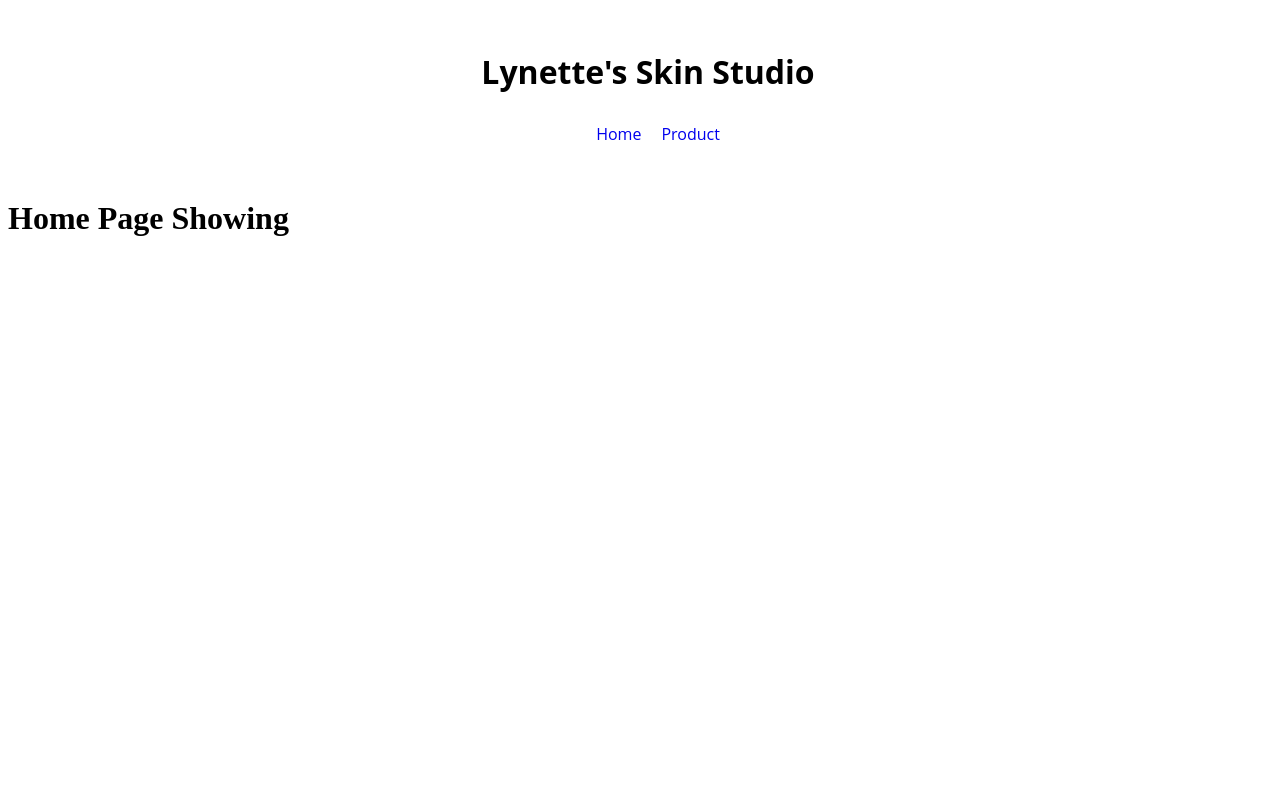
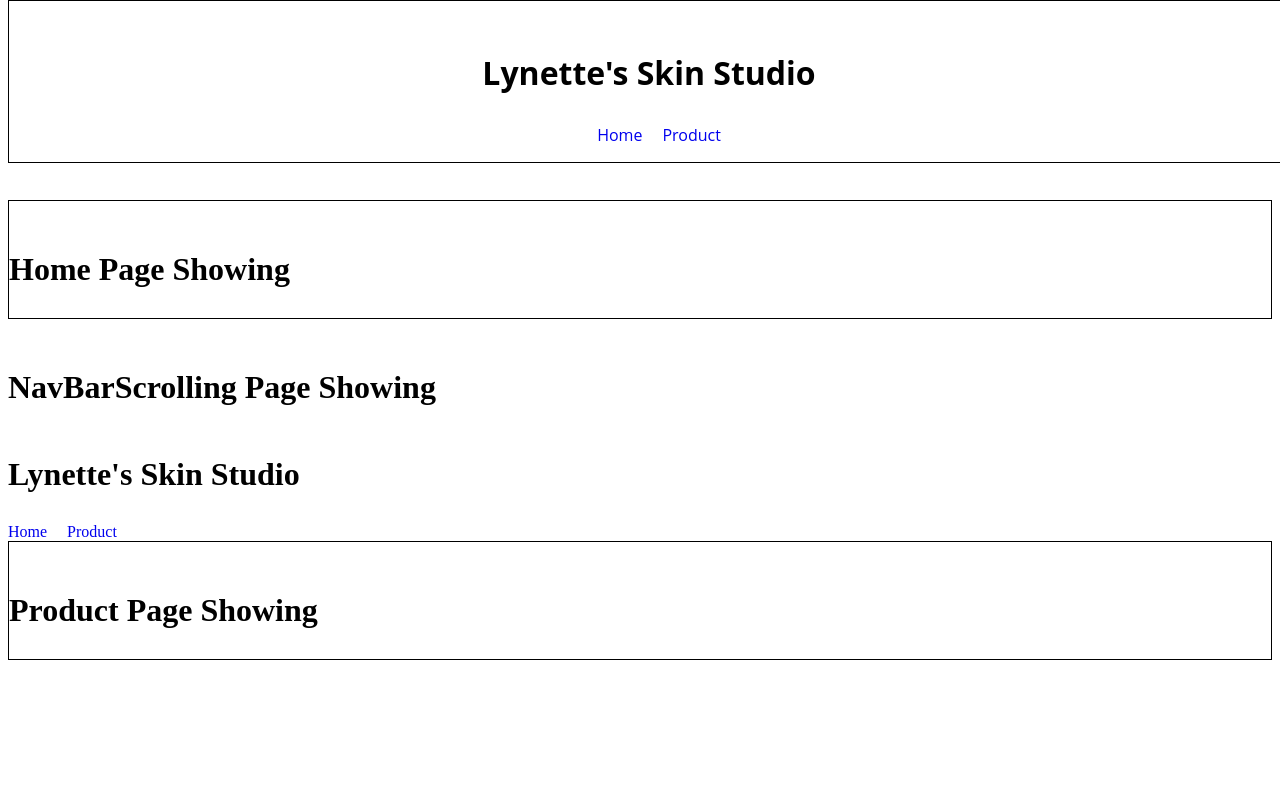
Before and after one commit to resteybar/lynette-skin-studio-website, a React (Create React App) app: page / in a window 1280 px wide. Shown: the top 800 px of the page. Built offline with nearby package versions, Linux system fonts and the light colour scheme.

Commit message:
Reorganized outputting Navigation Links by moving NavBar variables to App.tsx

```diff
--- a/src/App.tsx
+++ b/src/App.tsx
@@ -2,15 +2,44 @@ import React from 'react';
 import './App.css';
 import NavBar from './NavBar/NavBar'
 import Home  from './Home/Home'
-import Product from './Product/Product';
+import Product from './Product/Product'
+import NavBarScrolling from './NavBarScrolling/NavBarScrolling'
+
+type LinkValue = {
+  name: string;
+  path: string;
+}
 
 const App: React.FC = () => {
+  // Links in Nav Bar
+  const links = [
+      { name: 'Home', path: '' },
+      { name: 'Product', path: 'Product' }
+  ]
+
+  // Automate Rendering Links
+  const renderLinks = (links: LinkValue[]) => {
+      var renderedLinks = []
+
+      for (let i = 0; i < links.length; i++)
+          renderedLinks.push(
+              <li key={ i }>
+                  <a href={ '#' + links[i].path }>{ links[i].name }</a>
+              </li>
+          )
+
+      return renderedLinks
+  }
+
+  const htmlLinks = renderLinks(links)
+
   return (
     <div className='App'>
-      <NavBar />
+      <NavBar renderLinks={htmlLinks} />
 
       <div id='main'>
         <Home />
+        <NavBarScrolling renderLinks={htmlLinks} />
         <Product />
       </div>
     </div>
--- a/src/Home/Home.css
+++ b/src/Home/Home.css
@@ -1,3 +1,4 @@
 #Home {
     margin-top: 200px;
+    border: 1px solid black;
 }
--- a/src/NavBar/NavBar.css
+++ b/src/NavBar/NavBar.css
@@ -10,6 +10,7 @@
     /* TBD: May change later with background image */
     /* When Nav. Bar overlays main content, it hides content behind it*/
     /* background-color: white; */
+    border: 1px solid black;
 }
 
 h1 {
--- a/src/NavBar/NavBar.tsx
+++ b/src/NavBar/NavBar.tsx
@@ -1,32 +1,16 @@
 import React from 'react'
 import './NavBar.css'
 
-const NavBar: React.FC = () => {
-    // Links in Nav Bar
-    const links = [
-        { name: 'Home', path: '' },
-        { name: 'Product', path: 'Product' }
-    ]
+interface NavBarProps {
+    renderLinks: JSX.Element[]
+}
 
-    // Automate Rendering Links
-    const renderLinks = () => {
-        var renderedLinks = []
-
-        for (let i = 0; i < links.length; i++)
-            renderedLinks.push(
-                <li key={ i }>
-                    <a href={ '#' + links[i].path }>{ links[i].name }</a>
-                </li>
-            )
-
-        return renderedLinks
-    }
-
+const NavBar: React.FC<NavBarProps> = props => {
     return (
         <div id="NavBar">
             <h1>Lynette's Skin Studio</h1>
             <ul>
-                { renderLinks() }
+                { props.renderLinks }
             </ul>
         </div>
     )
--- /dev/null
+++ b/src/NavBarScrolling/NavBarScrolling.tsx
@@ -0,0 +1,19 @@
+import React from 'react'
+import './NavBarScrolling.css'
+
+interface NavBarScrollingProps {
+    renderLinks: JSX.Element[]
+}
+
+const NavBarScrolling: React.FC<NavBarScrollingProps> = props => {
+
+    return (
+        <div id="NavBarScrolling">
+            <h1>NavBarScrolling Page Showing</h1>
+            <h1>Lynette's Skin Studio</h1>
+            { props.renderLinks }
+        </div>
+    )
+}
+
+export default NavBarScrolling
--- a/src/Product/Product.css
+++ b/src/Product/Product.css
@@ -0,0 +1,3 @@
+#Product {
+    border: 1px solid black;
+}
--- a/src/Product/Product.tsx
+++ b/src/Product/Product.tsx
@@ -4,17 +4,7 @@ import './Product.css'
 const Product: React.FC = () => {
     return (
         <div id="Product">
-            <h1 id="product-title">Product Page Showing</h1>
-            <br/><br/><br/><br/><br/><br/><br/><br/><br/>
-            <br/><br/><br/><br/><br/><br/><br/><br/><br/>
-            <br/><br/><br/><br/><br/><br/><br/><br/><br/>
-            <br/><br/><br/><br/><br/><br/><br/><br/><br/>
-            <br/><br/><br/><br/><br/><br/><br/><br/><br/>
-            <br/><br/><br/><br/><br/><br/><br/><br/><br/>
-            <br/><br/><br/><br/><br/><br/><br/><br/><br/>
-            <br/><br/><br/><br/><br/><br/><br/><br/><br/>
-            <br/><br/><br/><br/><br/><br/><br/><br/><br/>
-            <h1>Hello</h1>
+            <h1>Product Page Showing</h1>
         </div>
     )
 }
```
Also changed, not shown: package 2.json (added, +41 -0 lines), src/Home/Home.tsx (+2 -14 lines), src/NavBarScrolling/NavBarScrolling.css (added).
